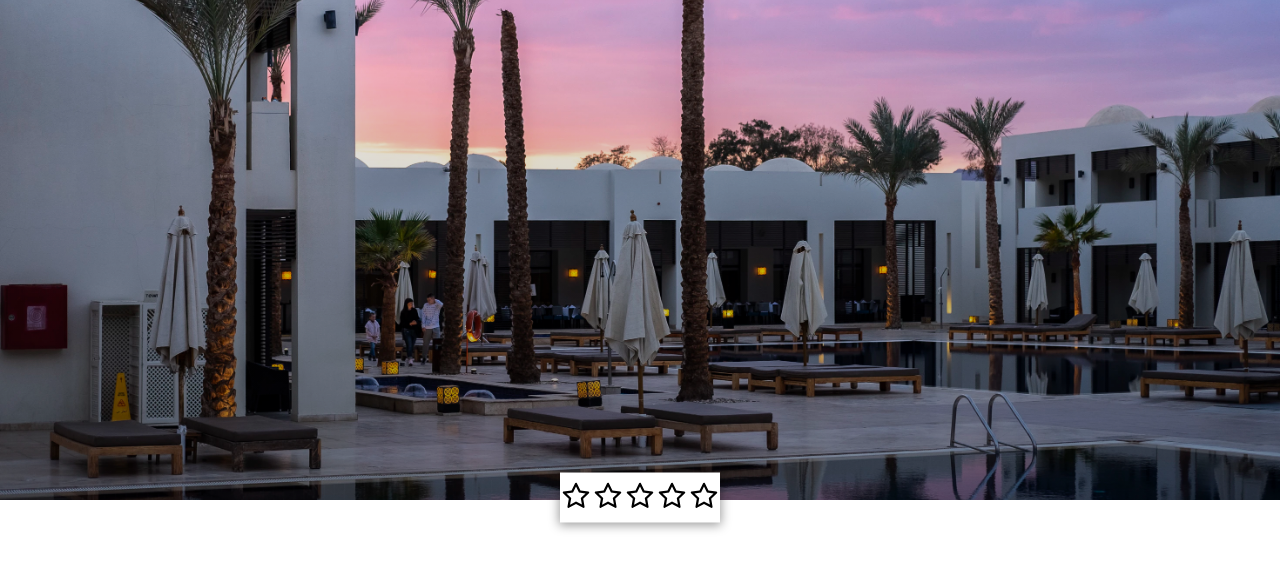
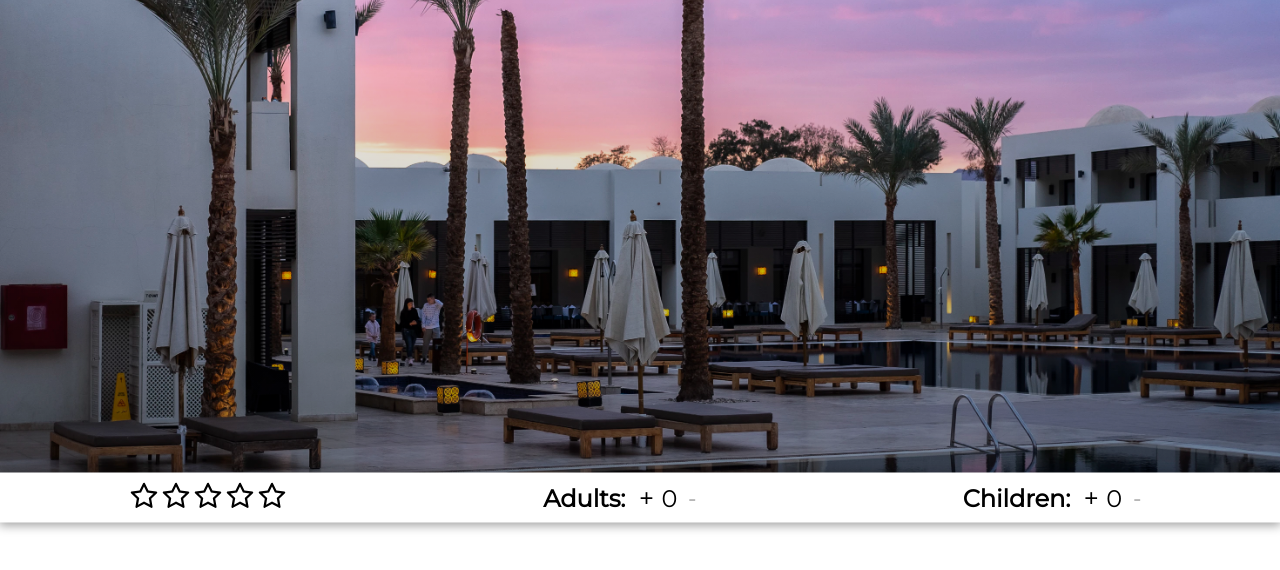
Before and after one commit to mGasiorek998/hotels, a React (Create React App) app: page / in a window 1280 px wide. Shown: the top 570 px of the page. Built offline with nearby package versions, Linux system fonts and the light colour scheme.

Commit message:
Added Counter Filter for Adults and Children count

```diff
--- /dev/null
+++ b/src/components/atoms/CounterButton/CounterButton.styles.ts
@@ -0,0 +1,10 @@
+import styled from 'styled-components';
+
+export const StyledButton = styled.button`
+  border: none;
+  background-color: transparent;
+  font-size: ${({ theme }) => theme.fontSizes.m};
+  height: 30px;
+  width: 30px;
+  cursor: pointer;
+`;
--- /dev/null
+++ b/src/components/atoms/CounterButton/CounterButton.tsx
@@ -0,0 +1,21 @@
+import { StyledButton } from './CounterButton.styles';
+
+interface CounterButtonProps {
+  children: string;
+  handleClick: () => void;
+  disabled?: boolean;
+}
+
+const CounterButton = ({
+  children,
+  disabled,
+  handleClick,
+}: CounterButtonProps) => {
+  return (
+    <StyledButton disabled={disabled} onClick={handleClick}>
+      {children}
+    </StyledButton>
+  );
+};
+
+export default CounterButton;
--- /dev/null
+++ b/src/components/molecules/CounterFilter/CounterFilter.styles.ts
@@ -0,0 +1,15 @@
+import styled from 'styled-components';
+
+export const Wrapprer = styled.div`
+  display: flex;
+  align-items: center;
+`;
+
+export const StyledHeader = styled.h4`
+  font-size: ${({ theme }) => theme.fontSizes.m};
+  margin-right: 6px;
+`;
+
+export const StyledCounter = styled.p`
+  font-size: ${({ theme }) => theme.fontSizes.m};
+`;
--- /dev/null
+++ b/src/components/molecules/CounterFilter/CounterFilter.tsx
@@ -0,0 +1,40 @@
+import CounterButton from 'components/atoms/CounterButton/CounterButton';
+import { AiOutlineMinus, AiOutlinePlus } from 'react-icons/ai';
+import { useDispatch } from 'react-redux';
+import { FiltersEnum } from 'redux/slices/filters.types';
+import { applyFilter } from 'redux/slices/filtersSlice';
+import { StyledHeader, Wrapprer, StyledCounter } from './CounterFilter.styles';
+
+interface CounterProps {
+  label: string;
+  filter: FiltersEnum;
+  counter: number;
+}
+
+const CounterFilter = ({ label, filter, counter }: CounterProps) => {
+  const dispatch = useDispatch();
+
+  return (
+    <Wrapprer>
+      <StyledHeader>{label}:</StyledHeader>
+      <CounterButton
+        handleClick={() =>
+          dispatch(applyFilter({ filter, value: counter + 1 }))
+        }
+      >
+        +
+      </CounterButton>
+      <StyledCounter>{counter}</StyledCounter>
+      <CounterButton
+        disabled={counter <= 0}
+        handleClick={() =>
+          dispatch(applyFilter({ filter, value: counter - 1 }))
+        }
+      >
+        -
+      </CounterButton>
+    </Wrapprer>
+  );
+};
+
+export default CounterFilter;
--- a/src/components/organisms/Header/Header.styles.ts
+++ b/src/components/organisms/Header/Header.styles.ts
@@ -31,7 +31,7 @@ export const Overlay = styled.div`
 `;
 
 export const FiltersSection = styled.section`
-  height: 50px;
+  min-height: 50px;
   position: absolute;
   left: 50%;
   bottom: -5%;
@@ -39,6 +39,6 @@ export const FiltersSection = styled.section`
   background-color: ${({ theme }) => theme.colors.white};
   box-shadow: 0 1px 10px 1px ${({ theme }) => rgba(theme.colors.black, 0.4)};
   display: flex;
-  align-items: center;
-  justify-content: center;
+  justify-content: space-around;
+  width: 100%;
 `;
--- a/src/components/organisms/Header/Header.tsx
+++ b/src/components/organisms/Header/Header.tsx
@@ -6,16 +6,33 @@ import {
 } from './Header.styles';
 import HeaderImage from '../../../assets/images/HeaderImage.webp';
 import StarRatingFilter from 'components/molecules/StarRatingFilter/StarRatingFilter';
+import CounterFilter from 'components/molecules/CounterFilter/CounterFilter';
+import { FiltersEnum } from 'redux/slices/filters.types';
+import { useSelector } from 'react-redux';
 
-const Header = () => (
+const Header = () => {
+  const { kids, adults } = useSelector((state: State) => state.filters);
+
+  return (
     <StyledHeader>
       <Overlay>
         <StyledImage src={HeaderImage} alt="Header image" />
       </Overlay>
       <FiltersSection>
         <StarRatingFilter />
+        <CounterFilter
+          label="Adults"
+          filter={FiltersEnum.Adults}
+          counter={adults}
+        />
+        <CounterFilter
+          label="Children"
+          filter={FiltersEnum.Kids}
+          counter={kids}
+        />
       </FiltersSection>
     </StyledHeader>
   );
+};
 
 export default Header;
--- /dev/null
+++ b/src/redux/slices/filters.types.ts
@@ -0,0 +1,11 @@
+export interface FiltersState {
+  stars: number;
+  adults: number;
+  kids: number;
+}
+
+export enum FiltersEnum {
+  Stars = 'stars',
+  Adults = 'adults',
+  Kids = 'kids',
+}
--- a/src/redux/slices/filtersSlice.ts
+++ b/src/redux/slices/filtersSlice.ts
@@ -1,10 +1,10 @@
 import { createSlice, PayloadAction } from '@reduxjs/toolkit';
-import { FiltersState } from './filters.d';
+import { FiltersEnum, FiltersState } from './filters.types';
 
 const initialState: FiltersState = {
-  stars: -1,
-  adults: -1,
-  kids: -1,
+  stars: 0,
+  adults: 0,
+  kids: 0,
 };
 
 // Slice
@@ -14,7 +14,7 @@ export const filtersSlice = createSlice({
   reducers: {
     apply: (
       state,
-      action: PayloadAction<{ filter: string; value: number }>
+      action: PayloadAction<{ filter: FiltersEnum; value: number }>
     ) => ({ ...state, [action.payload.filter]: action.payload.value }),
   },
 });
```
Lines whose indentation alone changed are shown as unchanged.
